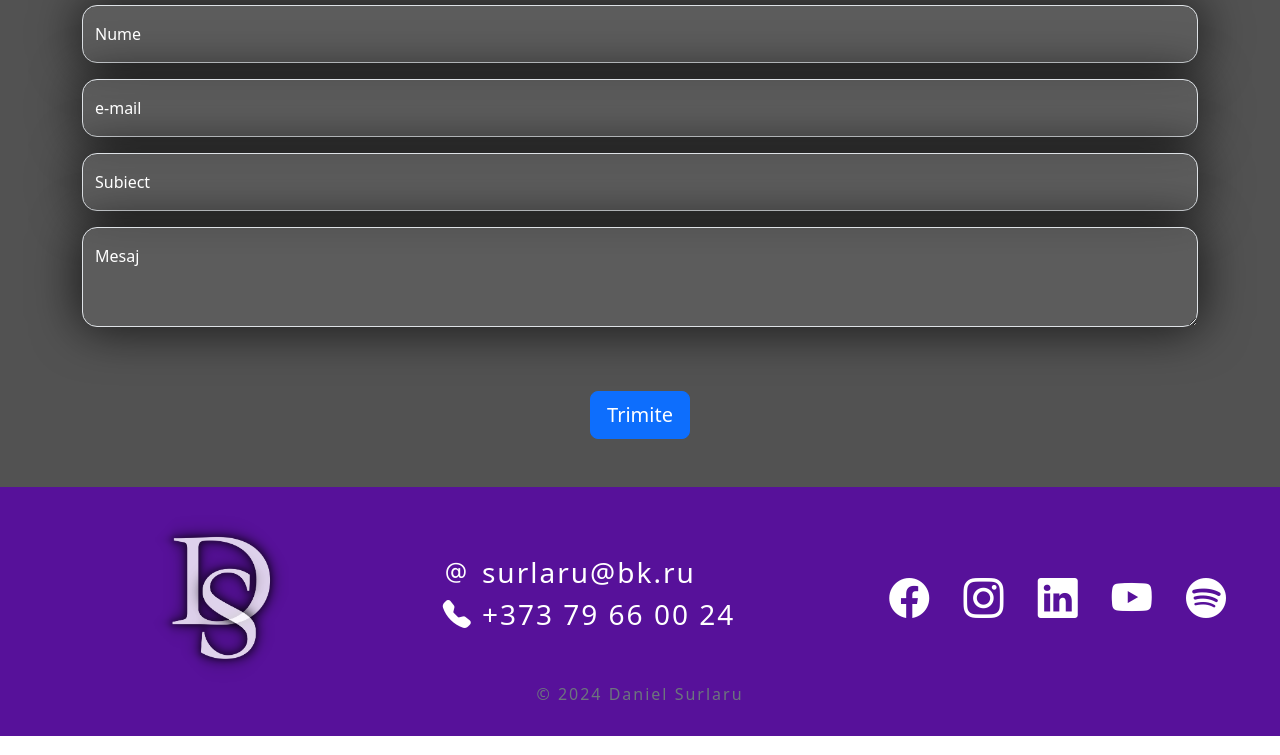
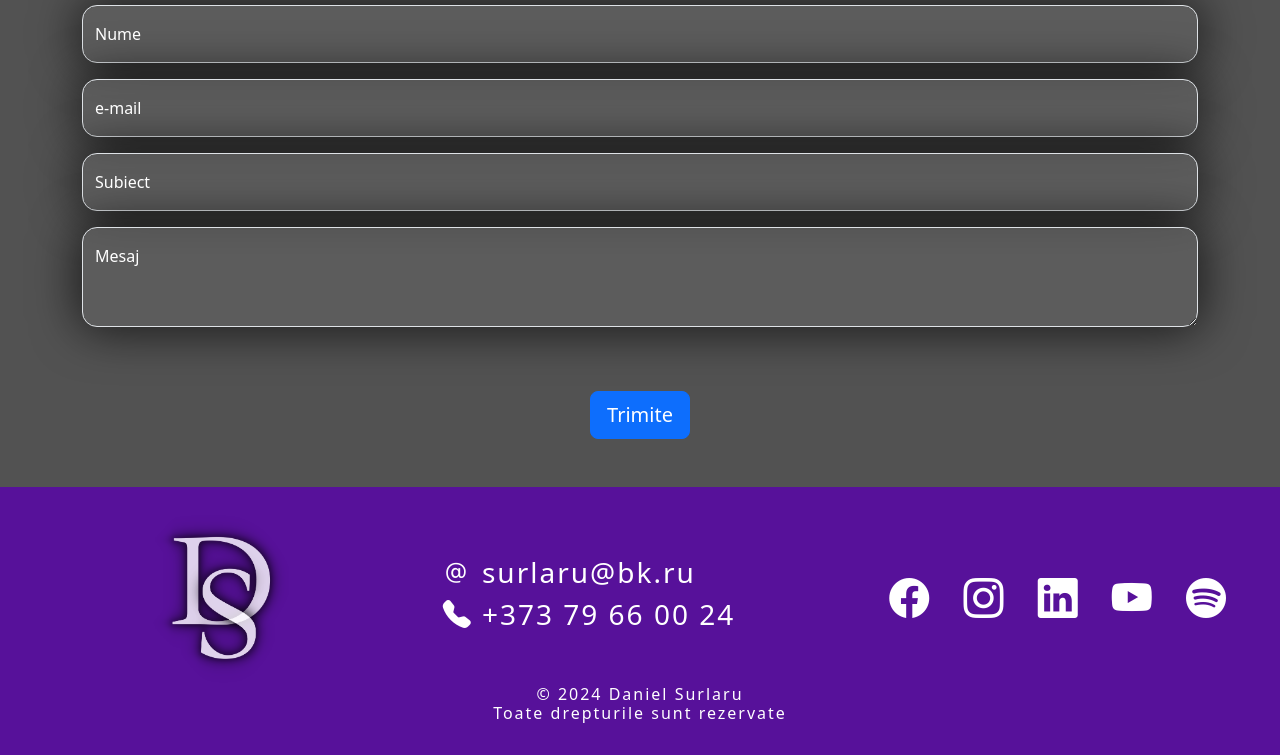
Before and after one commit to dansurlaru96/Dan-Surlaru-Portfolio_Bootstrap, a plain HTML site: page index.html in a window 1280 px wide. Shown: the part 4561-5316 px from the top of the page. Drawn offline with nearby package versions, Linux system fonts and the light colour scheme.

Commit message:
some stylling footer

```diff
--- a/index.html
+++ b/index.html
@@ -377,7 +377,7 @@
                         <a href="https://open.spotify.com/artist/4viXypcCjfNp3LrDQXdzbf?go=1&sp_cid=47110619dd8294edc81742d0c7dd1099&utm_source=embed_player_p&utm_medium=desktop&nd=1&dlsi=eaed09e7523448f3" class="btn text-white" data-bs-toggle="tooltip" data-bs-placement="top" data-bs-title="Spotify"><i class="bi bi-spotify h1"></i></a>
                     </div>
                 </div>
-                <h6 class="text-secondary">© 2024 Daniel Surlaru</h6>
+                <h6 class="text-md-center fw-lighter text-nowrap   ">© 2024 Daniel Surlaru <br> Toate drepturile sunt rezervate</h6>
             </div>
         </div>
     </footer>
```
